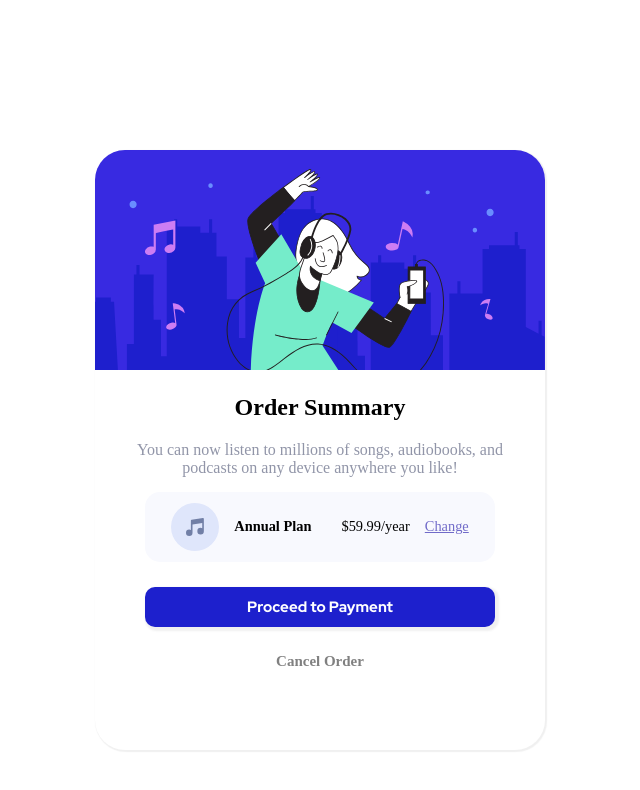
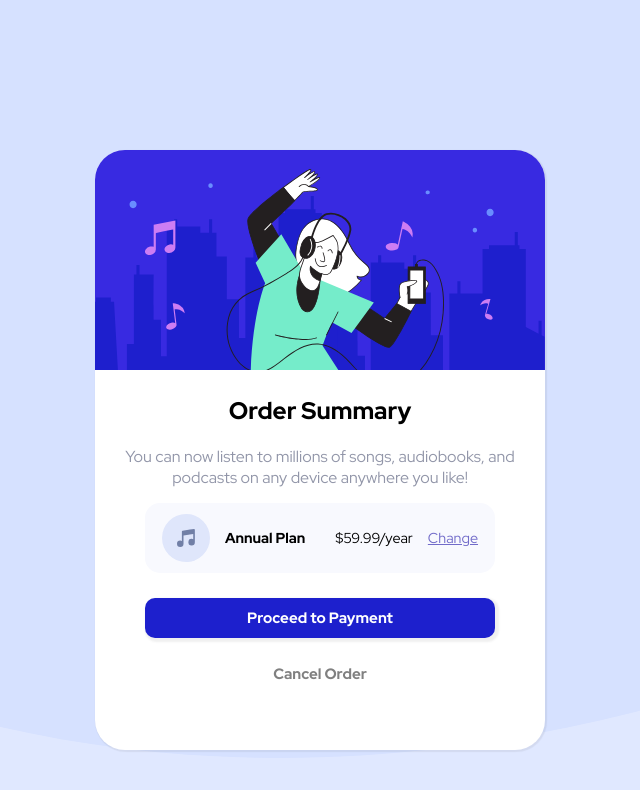
Before and after one commit to maximebrc21/order-summary-component, a plain HTML site: page index.html in a window 1280 px wide. Shown: the whole page, without its empty margins (320-960 px from the left). Drawn offline with Linux system fonts and the light colour scheme.

Commit message:
Update style.css

```diff
--- a/style.css
+++ b/style.css
@@ -1,4 +1,4 @@
-ebody {
+body {
   background-image: url(./pattern-background-desktop.svg);
   background-repeat: no-repeat;
   background-size: cover;
```
